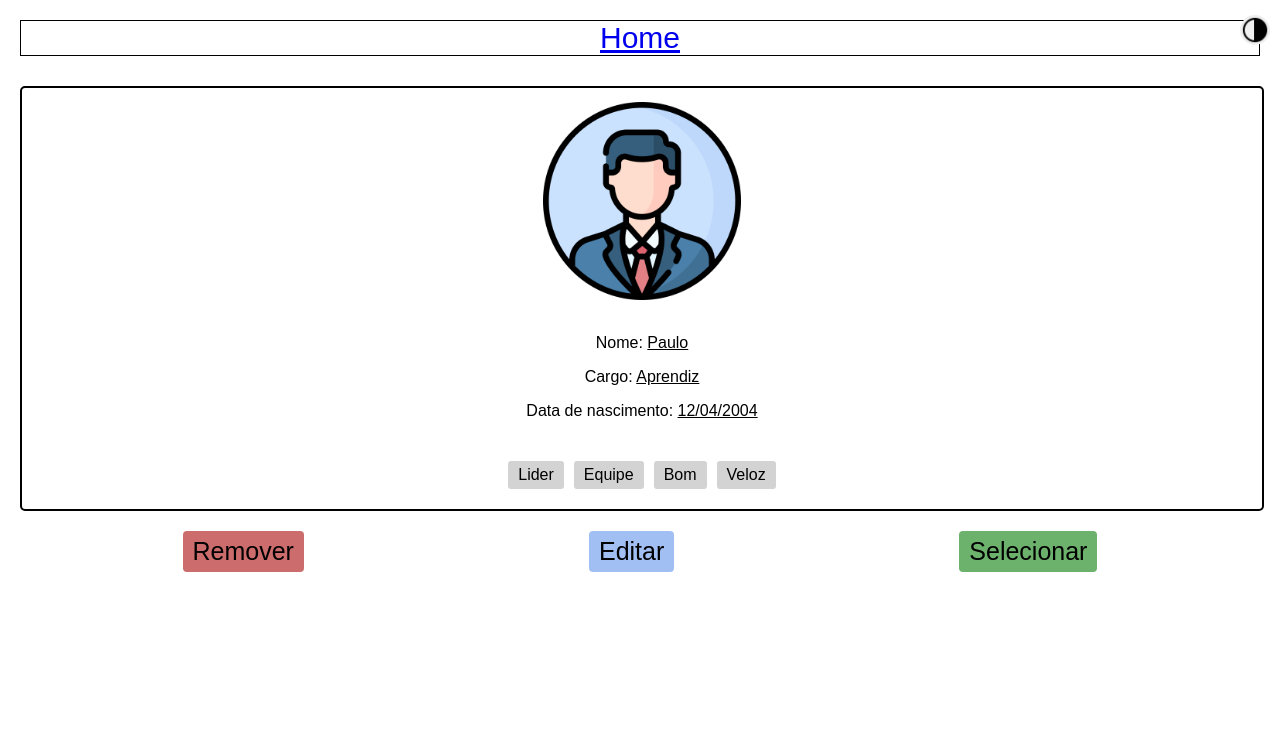
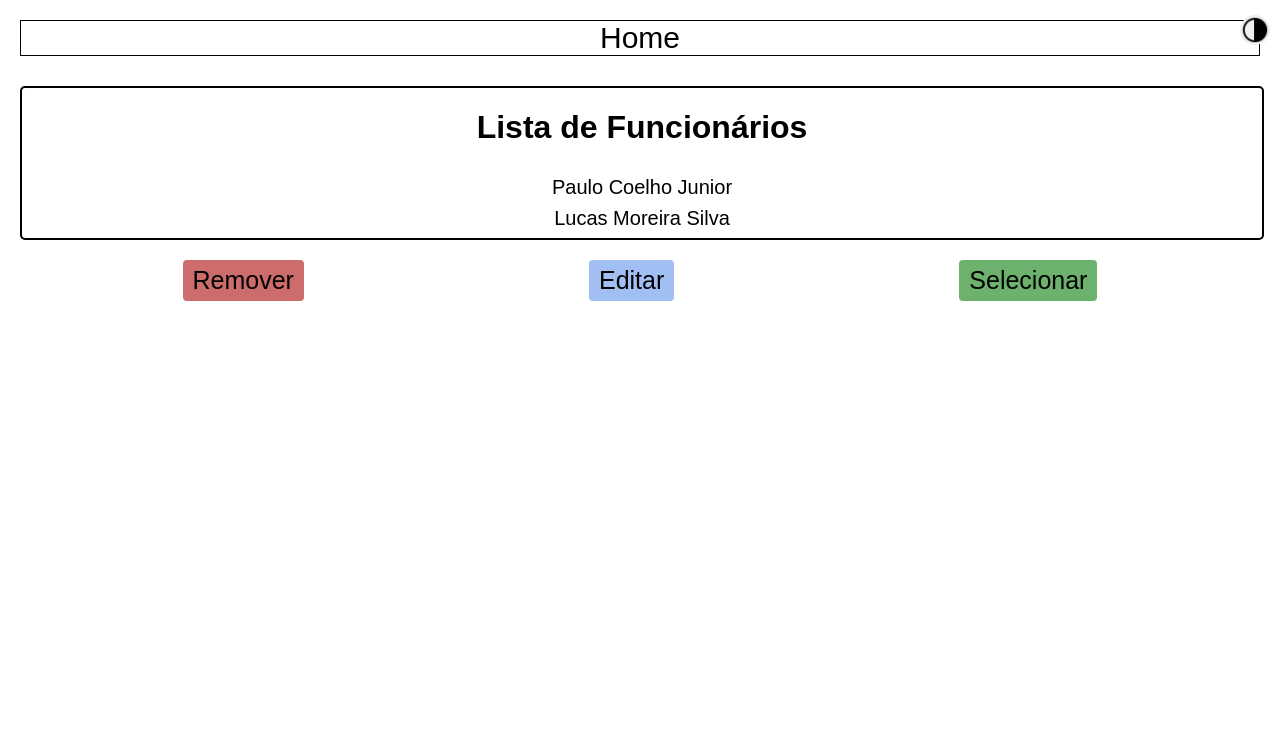
Before and after one commit to V1N1nam/Django, a Django app: page /main/ in a window 1280 px wide. Shown: the top 729 px of the page. Run offline with Django 5.2, Linux system fonts and the light colour scheme; data comes from the database, SQL or seed files in the repository; both versions use the stored data as it was after the commit.

Commit message:
Lista de funcionarios funcinandio, nova tabela no db, criou uns aquivo ai

```diff
--- /dev/null
+++ b/app/admin.py
@@ -0,0 +1,6 @@
+from django.contrib import admin
+from .models import Funcionario
+
+@admin.register(Funcionario)
+class FuncionarioAdmin(admin.ModelAdmin):
+    list_display = ('nome', 'cargo', 'data_nascimento')
--- a/app/models.py
+++ b/app/models.py
@@ -1 +1,9 @@
 from django.db import models
+
+class Funcionario(models.Model):
+    nome = models.CharField(max_length=100)
+    cargo = models.CharField(max_length=50)
+    data_nascimento = models.DateField()
+
+    def __str__(self):
+        return self.nome
--- a/app/static/app/css/main.css
+++ b/app/static/app/css/main.css
@@ -6,10 +6,20 @@ html, body {
     font-family: Arial;
 }
 
+.abc{
+    color: #000;
+    font-size: 30px;
+}
+
 .header{
     text-align: center;
     margin-bottom: 30px;
     border: solid 1px #000;
+}
+
+a{
+    color: #000;
+    text-decoration: none;
 }
 
 .header a{
@@ -25,7 +35,18 @@ html, body {
     border-radius: 5px;
     border: solid 2px #000;
     text-align: center;
+}
 
+.funcionariosNomes{
+    list-style-type: none;
+    padding: 0;
+    margin: 0;
+}
+
+.funcionariosNomes li{
+    font-size: 20px;
+    margin: 8px 0;
+    cursor: pointer;
 }
 
 .imgUser{
--- a/app/templates/main.html
+++ b/app/templates/main.html
@@ -8,19 +8,13 @@
 {% block content %}
     <link rel="stylesheet" href="{% static 'app/css/main.css' %}">
     <div class="mainContainer">
-        <div class="imgUser">
-            <img class="imgUser" src="{% static 'app/img/user.jpg' %}" alt="">
-        </div>
-        <div class="infoUser">
-            <p>Nome: <span>Paulo</span></p>
-            <p>Cargo: <span>Aprendiz</span></p>
-            <p>Data de nascimento: <span>12/04/2004</span></p>
-        </div>
-        <ul class="skills">
-            <li>Lider</li>
-            <li>Equipe</li>
-            <li>Bom</li>
-            <li>Veloz</li>
+        <h1>Lista de Funcionários</h1>
+        <ul class="funcionariosNomes">
+            {% for funcionario in funcionarios %}
+                <li class="">
+                    <a href="{% url 'skills.html' funcionario.id %}">{{ funcionario.nome }}</a>
+                </li>
+            {% endfor %}
         </ul>
     </div>
     <div class="actions">
@@ -28,5 +22,7 @@
         <button class="editBtn">Editar</button>
         <button class="selectBtn">Selecionar</button>
     </div>
+
+
     <script src="{% static 'app/js/main.js' %}"></script>
 {% endblock %}
--- a/app/views.py
+++ b/app/views.py
@@ -2,6 +2,10 @@ from django.shortcuts import render, redirect
 from django.contrib.auth import authenticate, login
 from django.contrib.auth.forms import AuthenticationForm as CustomAuthenticationForm
 from .forms import UserRegistrationForm
+from django.urls import path
+from .models import Funcionario
+from django.shortcuts import render, get_object_or_404
+from . import views
 import json
 
 def minha_view(request):
@@ -30,3 +34,14 @@ def login_view(request):
 
 def principal_view(request):
     return render(request, 'main.html')
+
+def lista_funcionarios(request):
+    funcionarios = Funcionario.objects.all()
+    print(funcionarios)
+    return render(request, 'main.html', {'funcionarios': funcionarios})
+
+
+
+def funcionario_detalhes(request, funcionario_id):
+    funcionario = get_object_or_404(Funcionario, id=funcionario_id)
+    return render(request, 'skills.html', {'funcionario': funcionario})
--- a/projeto/settings.py
+++ b/projeto/settings.py
@@ -130,3 +130,9 @@ STATIC_URL = '/static/'
 DEFAULT_AUTO_FIELD = 'django.db.models.BigAutoField'
 
 LOGIN_REDIRECT_URL = '/main/'  # URL para onde o usuário será redirecionado após o login
+
+# Definir o formato de data padrão
+DATE_FORMAT = 'd/m/Y'  # Exemplo: 24/08/2024
+
+# Definir o formato de data e hora padrão
+DATETIME_FORMAT = 'd/m/Y H:i:s'  # Exemplo: 24/08/2024 15:30:00
--- a/projeto/urls.py
+++ b/projeto/urls.py
@@ -9,5 +9,6 @@ urlpatterns = [
     path('login/', auth_views.LoginView.as_view(template_name='index.html'), name='login'),  # URL para login
     path('logout/', auth_views.LogoutView.as_view(), name='logout'),  # URL para logout
     path('register/', views.register, name='register'),  # URL para registro de novos usuários
-    path('main/', views.principal_view, name='main'),
+    path('main/', views.lista_funcionarios, name='main'),  # Corrigido para lista_funcionarios
+    path('funcionario/<int:funcionario_id>/', views.funcionario_detalhes, name='skills.html'),
 ]
```
Also changed, not shown: app/templates/skills.html (added, +12 -0 lines), app/migrations/0001_initial.py (added), app/migrations/__init__.py (added), db.sqlite3.
